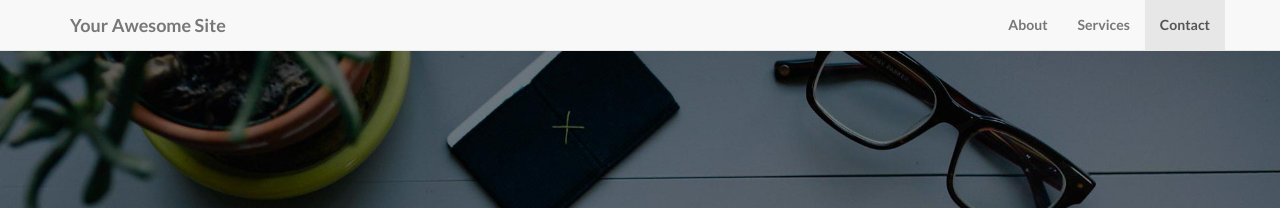
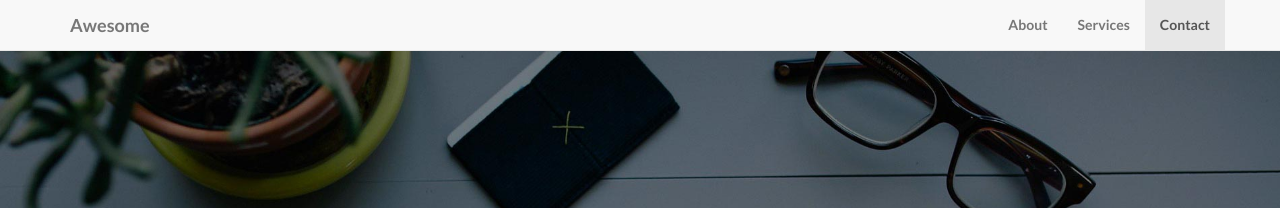
Before and after one commit to songchea07/songchea07.github.io, a Jekyll site: the page built from index.html, in a window 1280 px wide. Shown: the top 208 px of the page. Built offline with Jekyll 4.4.1, drawn with Linux system fonts in a browser that asks for light colours; some of the changed lines change nothing that is shown.

Commit message:
Update _config.yml

```diff
--- a/_config.yml
+++ b/_config.yml
@@ -2,10 +2,10 @@
 #      Main Configs       #
 # ----------------------- #
 
-url: http://yoursite.com
-title: Your Awesome Site
-email: your-email@domain.com
-author: Your Name
+url: https://songchea07.github.io/
+title: Awesome
+email: thdcodus1421@gmail.com
+author: Song Chea Yun
 description: > # "Write an awesome description for your new site here.
   You can edit this line in _config.yml. It will appear in your document
   head meta (for Google search results) and in your feed.xml site
@@ -29,6 +29,6 @@
   - title: twitter
     url: https://twitter.com/SBootstrap
   - title: github
-    url: https://github.com/IronSummitMedia/startbootstrap
+    url: https://github.com/songchea07/
   - title: linkedin
     url:
```
